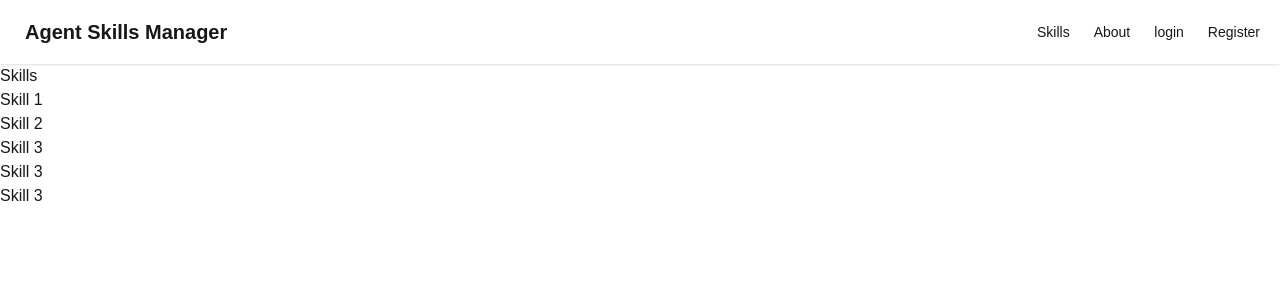
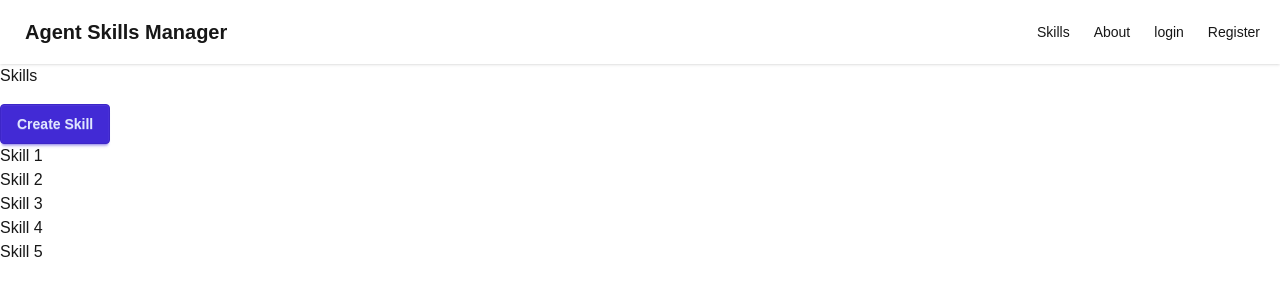
Before and after one commit to Umar-Raza/agent-skills-manager, a Next.js app: page /skills in a window 1280 px wide. Shown: the top 300 px of the page. Built offline with nearby package versions, Linux system fonts and the light colour scheme.

Commit message:
feat: add skill creation form, Server Action, async getters, and resolve routing syntax error

```diff
--- /dev/null
+++ b/app/actions/skills.js
@@ -0,0 +1,30 @@
+'use server'
+
+import { addSkills, getSkills } from "../skills/SKILLS";
+import { revalidatePath } from "next/cache";
+import { redirect } from "next/navigation";
+
+
+export default async function createSkills(prevState, formData) {
+    const name = formData.get("name")?.toString();
+    const description = formData.get("description")?.toString();
+    const category = formData.get("category")?.toString();
+    // console.log("Creating skills:", name, description, category)
+
+    if (!name || !description || !category) {
+        return { message: "Please fill all the fields" }
+    }
+
+
+    const newSkill = {
+        id: Date.now().toString(),
+        name,
+        description,
+        category,
+        createdAt: new Date().toISOString(),
+        updatedAt: new Date().toISOString()
+    }
+    await addSkills(newSkill);
+    revalidatePath('/skills');
+    redirect('/skills');
+}
--- a/app/skills/SKILLS.js
+++ b/app/skills/SKILLS.js
@@ -26,18 +26,33 @@ export const SKILLS = [
     },
     {
         id: "4",
-        name: "Skill 3",
-        description: "Description 3",
-        category: "Category 3",
+        name: "Skill 4",
+        description: "Description 4",
+        category: "Category 4",
         createdAt: "2025-11-04",
         updatedAt: "2025-11-04"
     },
     {
         id: "5",
-        name: "Skill 3",
-        description: "Description 3",
-        category: "Category 3",
+        name: "Skill 5",
+        description: "Description 5",
+        category: "Category 5",
         createdAt: "2025-11-04",
         updatedAt: "2025-11-04"
     }
 ]
+
+
+export let skills = SKILLS;
+
+
+export async function getSkills() {
+    return [...SKILLS];
+}
+
+export async function addSkills(skill) {
+    await new Promise((resolve) => setTimeout(resolve, 3000));
+    SKILLS.push(skill);
+    console.log('skills updated', SKILLS);
+    return getSkills()
+}
--- a/app/skills/[identifier]/page.jsx
+++ b/app/skills/[identifier]/page.jsx
@@ -1,16 +1,17 @@
-import { SKILLS } from "../SKILLS.js";
+import { getSkills } from "../SKILLS.js";
 
 export default async function SkillIdPage({ params }) {
     const { identifier } = await params;
-    const skill = SKILLS.find((skills) => skills.id === identifier)
-
-    console.log('skills found:', skill);
+    const skills = await getSkills()
+    const skill = skills.find((skill) => skill.id === identifier)
+    console.log("identifier", identifier, "skill", skill);
 
     return skill ? <article className="mt-5 container">
-        <h2>{skill.name}</h2>
-        <p><strong>Description :</strong>{skill.description}</p>
-        <p><strong>Category :</strong>{skill.category}</p>
-        <p><strong>Created at :</strong> {new Date(skill.createdAt).toLocaleDateString()}</p>
-        <p><strong>Updated at :</strong> {new Date(skill.updatedAt).toLocaleDateString()}</p>
+        <h1>{skill.name}</h1>
+        <h1>{skill.name}</h1>
+        <p>{skill.description}</p>
+        <p>{skill.category}</p>
+        <p>{skill.createdAt}</p>
+        <p>{skill.updatedAt}</p>
     </article> : <h1>Skill Not Found</h1>
 }
--- /dev/null
+++ b/app/skills/create/page.jsx
@@ -0,0 +1,25 @@
+'use client'
+
+import { useActionState } from "react"
+import createSkills from "@/app/actions/skills";
+
+const initialState = {
+    message: ''
+}
+
+export default function NewSkillPage() {
+
+    const [state, formAction, Pending] = useActionState(createSkills, initialState);
+
+    return (
+        <form action={formAction}>
+            <input type="text" name="name" className="input input-border w-full" placeholder="Skill Name" />
+            <input type="text" name="description" row="3" className="input input-border w-full" placeholder="Skill Description" />
+            <input type="text" name="category" className="input input-border w-full" placeholder="Skill Category" />
+            <p aria-live="polite" className="text-red-500 text-xs mt-1">{state?.message}</p>
+            <button type="submit" disabled={Pending} className="btn btn-primary mt-4">
+                {Pending ? 'Creating...' : 'create Skill'}
+            </button>
+        </form>
+    )
+}
--- a/app/skills/page.jsx
+++ b/app/skills/page.jsx
@@ -1,17 +1,20 @@
 import Link from "next/link";
-import { SKILLS } from './SKILLS'
-export default function SkillsPage() {
+import { getSkills } from './SKILLS'
+export default async function SkillsPage() {
 
-    const skills = SKILLS
+    const skills = await getSkills();
 
     return (
         <section>
             <h1>Skills</h1>
+            <Link href="/skills/create" className="btn btn-primary mt-4">Create Skill</Link>
             <ul>
                 {skills.map((skill) => (
                     <li key={skill.id} >
                         {/* {skill.name} */}
-                        <Link href={`/skills/${skill.id}`}>{skill.name}</Link>
+                        <Link href={`/skills/${skill.id}`}>
+                            {skill.name}
+                        </Link>
                     </li>
                 ))}
             </ul>
```
Also changed, not shown: app/api/login/route.js (added).
